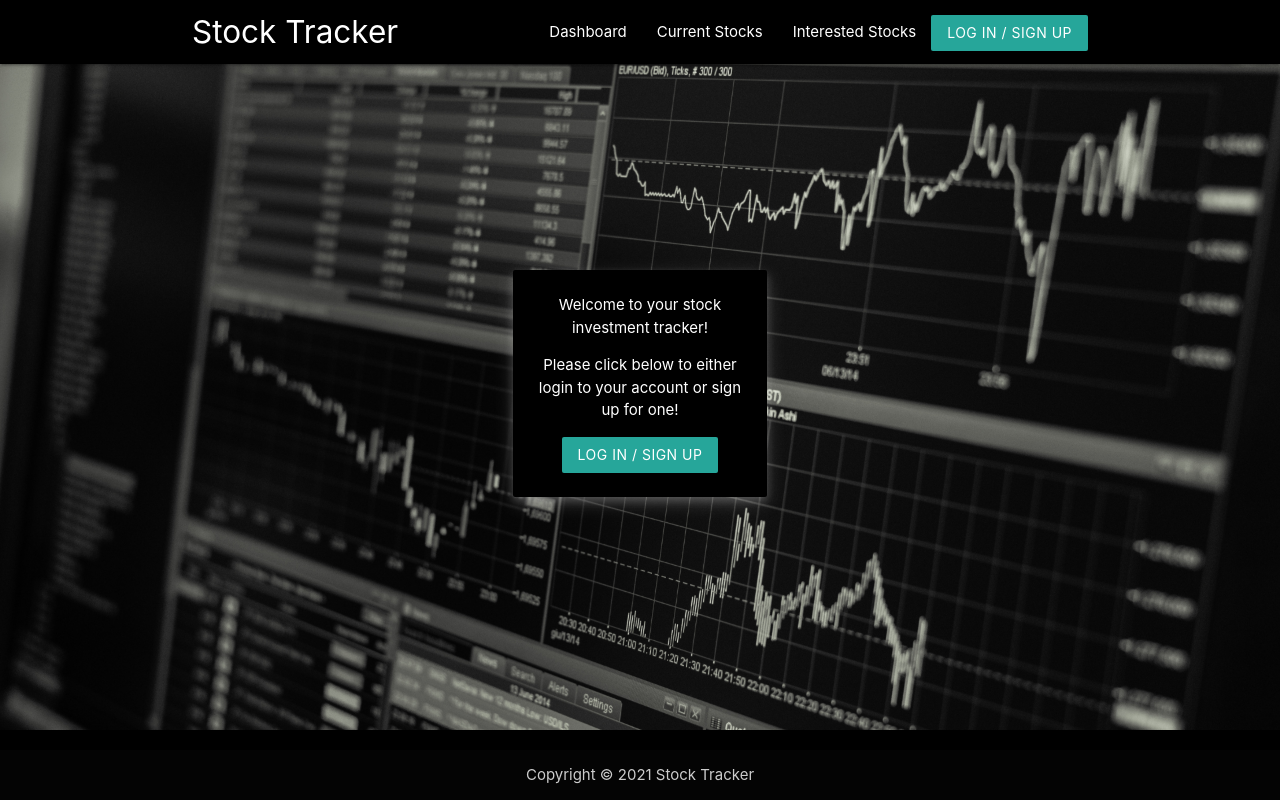
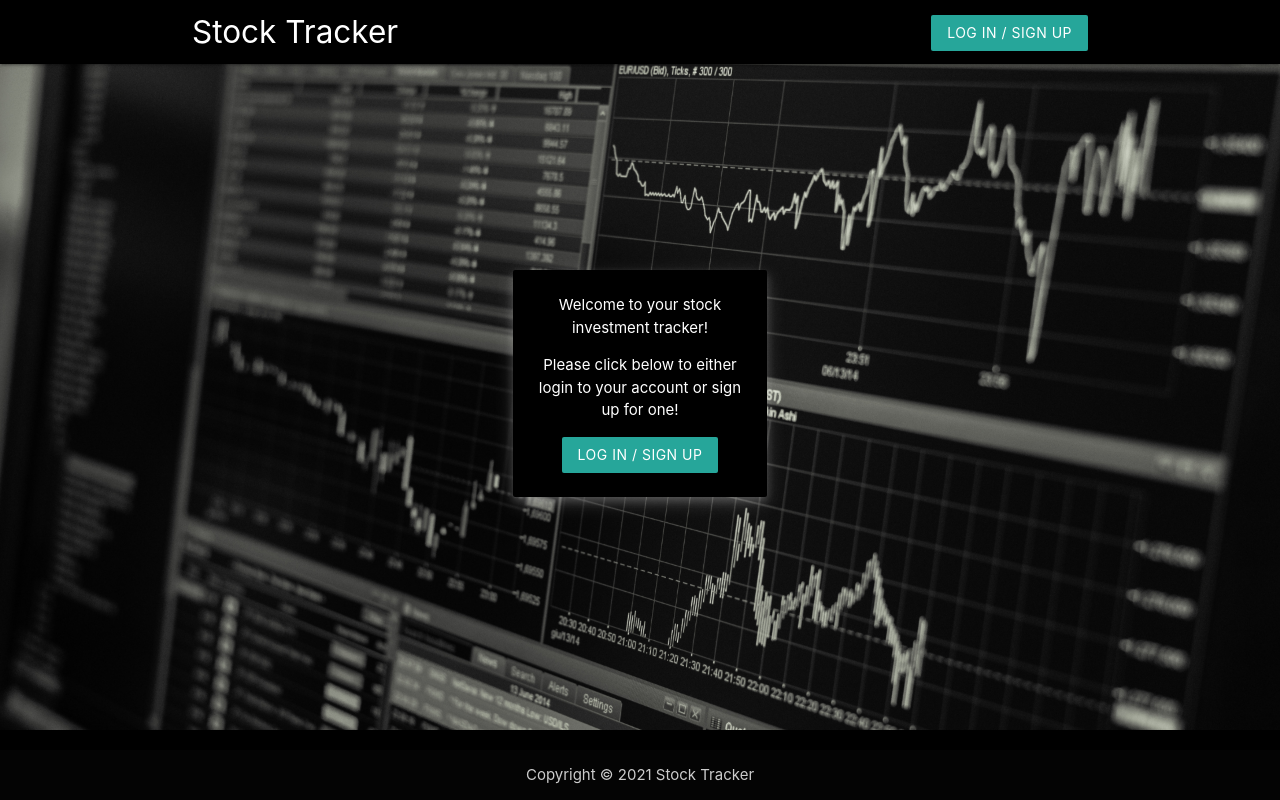
Before and after one commit to ryanrotman/stock-tracker-app, a React (Create React App) app in the folder client/: page / in a window 1280 px wide. Built offline with nearby package versions, Linux system fonts and the light colour scheme; no server answers.

Commit message:
added check for isAuthenticated to change what links display in the navbar

```diff
--- a/client/src/components/Nav/index.js
+++ b/client/src/components/Nav/index.js
@@ -1,9 +1,8 @@
 import { useEffect } from "react";
 import { Link } from "react-router-dom";
 import M from "materialize-css";
-import LoginBtn from "../LoginBtn"
-import LogoutBtn from "../LogoutBtn";
 import AuthenticationBtn from "../AuthenticationBtn";
+import { useAuth0 } from "@auth0/auth0-react";
 
 function Nav() {
 
@@ -12,6 +11,9 @@ function Nav() {
         M.Sidenav.init(sidenav, {});
     }, []);
 
+    const { isAuthenticated } = useAuth0();
+
+    if (isAuthenticated) {
         return (
             <div>
                 <div className="navbar-fixed">
@@ -20,7 +22,6 @@ function Nav() {
                         <a id="logo-container" className="brand-logo">Stock Tracker</a>
                         <a href="#" data-target="nav-mobile" className="sidenav-trigger"><i className="material-icons">menu</i></a>
                             <ul className="right hide-on-med-and-down">
-                            {/* <li><Link to="/">Home</Link></li> */}
                                 <li><Link to="/dashboard">Dashboard</Link></li>
                                 <li><Link to="/current">Current Stocks</Link></li>
                                 <li><Link to="/interested">Interested Stocks</Link></li>
@@ -31,7 +32,6 @@ function Nav() {
                 </div>
 
                 <ul id="nav-mobile" className="right sidenav">
-                {/* <li className="white-text"><Link to="/">Home</Link></li> */}
                     <li><Link to="/dashboard">Dashboard</Link></li>
                     <li><Link to="/current">Current Stocks</Link></li>
                     <li><Link to="/interested">Interested Stocks</Link></li>
@@ -41,4 +41,26 @@ function Nav() {
         );
     }
 
+    return (
+        <div>
+            <div className="navbar-fixed">
+                <nav className="black" role="navigation">
+                    <div className="nav-wrapper container">
+                    <a id="logo-container" className="brand-logo">Stock Tracker</a>
+                    <a href="#" data-target="nav-mobile" className="sidenav-trigger"><i className="material-icons">menu</i></a>
+                        <ul className="right hide-on-med-and-down">
+                            <li><AuthenticationBtn /></li>
+                        </ul>
+                    </div>
+                </nav>
+            </div>
+
+            <ul id="nav-mobile" className="right sidenav">
+                <li><AuthenticationBtn /></li>
+            </ul>
+        </div>
+    );
+
+}
+
 export default Nav;
```
Lines whose indentation alone changed are shown as unchanged.
